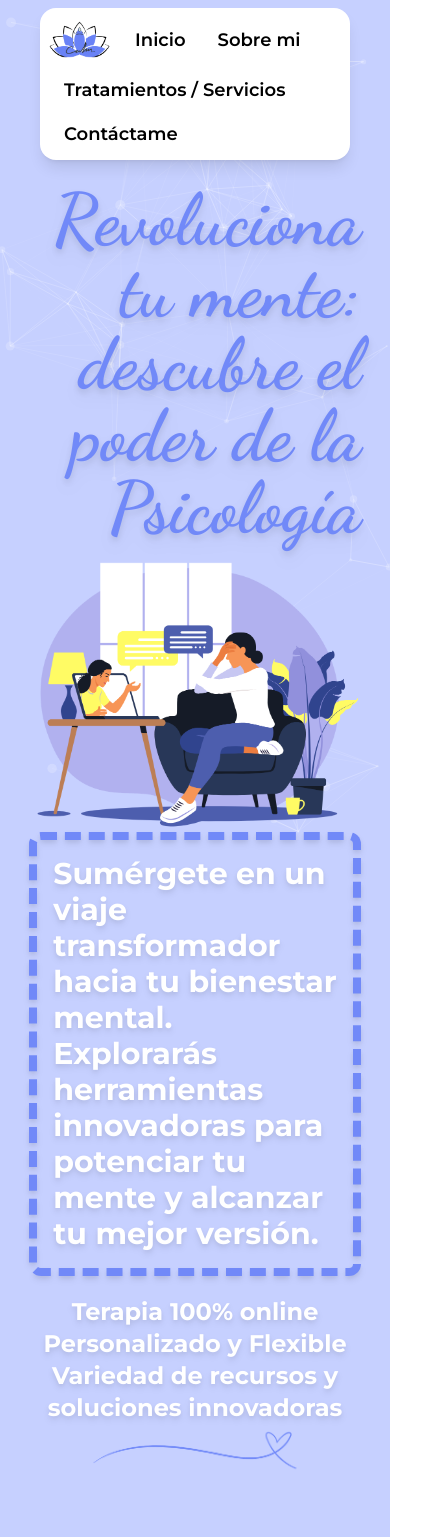
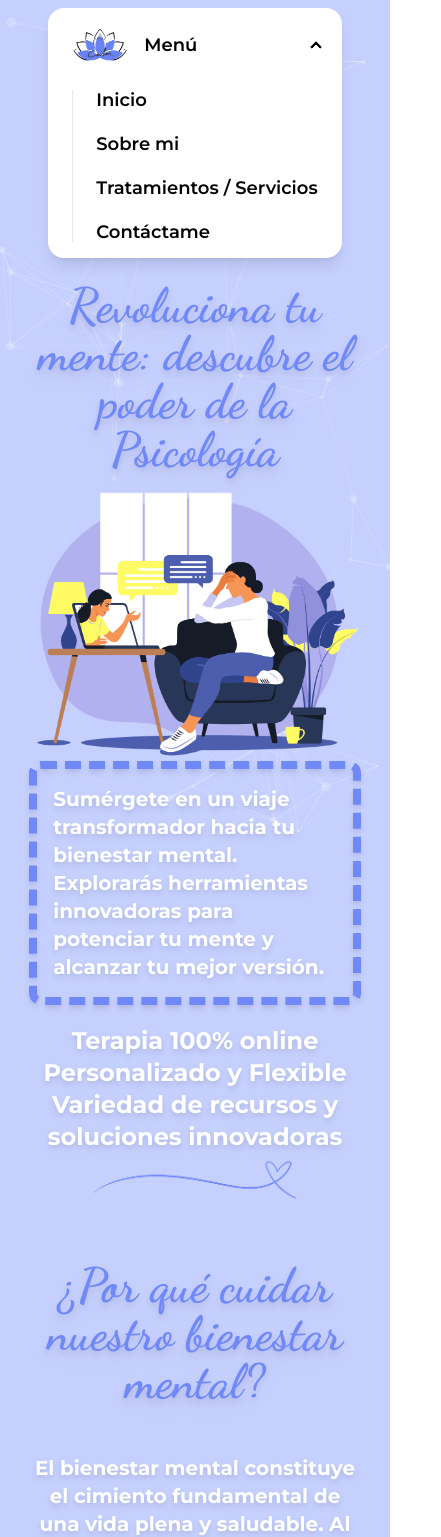
Before and after one commit to Kelocoes/gofran-webpage, a React (Create React App) app: page / in a window 390 px wide. Shown: the top 1537 px of the page, 441 px wide, since content can reach past the window. Built offline with nearby package versions, Linux system fonts and the light colour scheme.

Commit message:
Checking responsiveness

```diff
--- a/src/components/Header/Header.tsx
+++ b/src/components/Header/Header.tsx
@@ -2,16 +2,37 @@ import React from "react";
 
 import logo from "../../assets/images/logo.png";
 
+import useMediaQuery from "@mui/material/useMediaQuery";
+
 export default function Header(): JSX.Element {
+    const matches = useMediaQuery("(min-width:600px)");
+
+
     return (
         <div className="flex items-center justify-center pt-2 z-10 mx-10">
-            <ul className="menu menu-horizontal rounded-box bg-white text-black lg:w-max items-center shadow-lg py-1">
-                <li><img src={logo} alt="Logo Psic Gofran" className="w-auto h-14 p-0 mr-2"/></li>
-                <li><a className="font-body font-semibold text-lg">Inicio</a></li>
-                <li><a className="font-body font-semibold text-lg">Sobre mi</a></li>
-                <li><a className="font-body font-semibold text-lg">Tratamientos / Servicios</a></li>
-                <li><a className="font-body font-semibold text-lg">Contáctame</a></li>
-            </ul>
+            {matches ?
+                <ul className="menu menu-vertical sm:menu-horizontal rounded-box bg-white text-black lg:w-max items-center shadow-lg py-1">
+                    <li><img src={logo} alt="Logo Psic Gofran" className="w-auto h-14 p-0 mr-2" /></li>
+                    <li><a className="font-body font-semibold text-lg">Inicio</a></li>
+                    <li><a className="font-body font-semibold text-lg">Sobre mi</a></li>
+                    <li><a className="font-body font-semibold text-lg truncate">Tratamientos / Servicios</a></li>
+                    <li><a className="font-body font-semibold text-lg">Contáctame</a></li>
+                </ul>
+                :
+                <ul className="menu rounded-box bg-white text-black lg:w-max items-center shadow-lg py-1">
+                    <li>
+                        <details open>
+                            <summary className="font-body font-semibold text-lg"><li><img src={logo} alt="Logo Psic Gofran" className="w-14 h-auto p-0 mr-2" /></li>Menú</summary>
+                            <ul>
+                                <li><a className="font-body font-semibold text-lg">Inicio</a></li>
+                                <li><a className="font-body font-semibold text-lg">Sobre mi</a></li>
+                                <li><a className="font-body font-semibold text-lg truncate">Tratamientos / Servicios</a></li>
+                                <li><a className="font-body font-semibold text-lg">Contáctame</a></li>
+                            </ul>
+                        </details>
+                    </li>
+                </ul>
+            }
         </div>
     );
 }
--- a/src/components/Landing/Landing.tsx
+++ b/src/components/Landing/Landing.tsx
@@ -5,7 +5,7 @@ import QuestionMentalHealth from "./QuestionMentalHealth";
 
 export default function Landing(): JSX.Element {
     return (
-        <div className="flex flex-col items-center">
+        <div className="flex flex-col items-center justify-center">
             <Header />
             <MainPost />
             <QuestionMentalHealth />
--- a/src/components/Landing/MainPost.tsx
+++ b/src/components/Landing/MainPost.tsx
@@ -18,7 +18,7 @@ export default function MainPost(): JSX.Element {
     return (
         <Zoom in={show} timeout={1000}>
             <div className="w-[85%] my-6 relative z-10">
-                <h1 className="font-title text-7xl text-neutral font-bold mb-4 drop-shadow-lg text-right">
+                <h1 className="font-title text-5xl sm:text-7xl text-neutral font-bold mb-4 drop-shadow-lg text-center lg:text-right">
                     Revoluciona tu mente: descubre el poder de la
                     Psicología
                 </h1>
@@ -27,7 +27,7 @@ export default function MainPost(): JSX.Element {
                     <img src={mainPostImage} alt="Main post" className="rounded-lg" />
                     <div className="flex flex-col justify-center space-y-5 -mt-6">
                         <img src={hilotoys} alt="Hilo" className="absolute w-[15%] top-24 hidden xl:block" />
-                        <h2 className="font-body font-bold text-white text-3xl
+                        <h2 className="font-body font-bold text-white text-xl sm:text-3xl
                         border-dashed border-neutral border-8 rounded-xl p-4 drop-shadow-md">
                             Sumérgete en un viaje transformador
                             hacia tu bienestar mental. Explorarás
--- a/src/components/Landing/QuestionMentalHealth.tsx
+++ b/src/components/Landing/QuestionMentalHealth.tsx
@@ -7,13 +7,13 @@ export default function QuestionMentalHealth(): JSX.Element {
     return (
         <div className="w-[85%] my-6 relative z-10">
             <div className="flex flex-row items-end space-x-5">
-                <h1 className="font-title text-7xl text-neutral font-bold mb-4 drop-shadow-lg text-left">
+                <h1 className="font-title text-5xl sm:text-7xl text-neutral font-bold mb-4 drop-shadow-lg text-center sm:text-left">
                     ¿Por qué cuidar nuestro bienestar mental?
                 </h1>
-                <img src={stars} alt="Stars" className="w-1/12" />
+                <img src={stars} alt="Stars" className="w-1/12 hidden lg:block" />
             </div>
             <div className="grid grid-cols-5 gap-4 items-center">
-                <h2 className="font-body font-bold text-white text-3xl text-justify mt-8 drop-shadow-md col-span-5">
+                <h2 className="font-body font-bold text-white text-xl sm:text-3xl text-center sm:text-justify mt-8 drop-shadow-md col-span-5">
                     El bienestar mental constituye el cimiento fundamental de una vida plena y saludable. Al igual
                     que cuidamos nuestro cuerpo a través de la nutrición y el ejercicio, atender nuestra salud
                     mental es esencial para alcanzar un equilibrio integral. Una mente equilibrada no solo influye
@@ -21,28 +21,26 @@ export default function QuestionMentalHealth(): JSX.Element {
                     relaciones, la toma de decisiones y nuestro desempeño académico o laboral.
                 </h2>
                 <div className="col-span-2 flex justify-center items-center">
-                    <img src={brain} alt="Brain" className=" w-2/5 h-2/3" />
+                    <img src={brain} alt="Brain" className="w-5/6 md:w-2/5 h-auto" />
                 </div>
                 <div className="flex ml-auto my-2 border-[#B6C2FD] border-8 rounded-[60px] p-5 col-span-3">
-                    <h2 className="font-body font-bold text-white text-3xl text-justify drop-shadow-md">
+                    <h2 className="font-body font-bold text-white text-xl sm:text-3xl text-center md:text-justify drop-shadow-md">
                         «La primera virtud del conocimiento es la capacidad de
                         enfrentarse a lo que no es evidente.» <br />
                         - Jacques Lacan
                     </h2>
                 </div>
                 <div className="my-2 border-[#B6C2FD] border-8 rounded-[60px] p-5 col-span-3">
-                    <h2 className="font-body font-bold text-white text-3xl text-justify drop-shadow-md">
+                    <h2 className="font-body font-bold text-white text-xl sm:text-3xl text-center md:text-justify drop-shadow-md">
                         «Las emociones inexpresadas nunca mueren.
                         Son enterradas vivas y salen más tarde de peores formas.» <br />
                         -Sigmund Freud
                     </h2>
                 </div>
                 <div className="col-span-2 flex justify-center">
-                    <img src={brain2} alt="brain2" className="w-2/5" />
+                    <img src={brain2} alt="brain2" className="w-5/6 md:w-2/5 h-auto" />
                 </div>
             </div>
-
-
         </div>
     );
 }
--- a/src/components/SplashScreen/SplashScreen.tsx
+++ b/src/components/SplashScreen/SplashScreen.tsx
@@ -4,8 +4,8 @@ import logo from "../../assets/images/logo.png";
 
 export default function SplashScreen(): JSX.Element {
     return (
-        <div className="flex flex-col items-center justify-center bg-neutral h-screen w-screen">
-            <img src={logo} alt="Logo" className="w-1/12 h-auto" />
+        <div className="flex flex-col items-center justify-center h-screen w-screen bg-white">
+            <img src={logo} alt="Logo" className="w-1/3 md:1/6 lg:w-1/12 h-auto" />
         </div>
     );
 }
```
